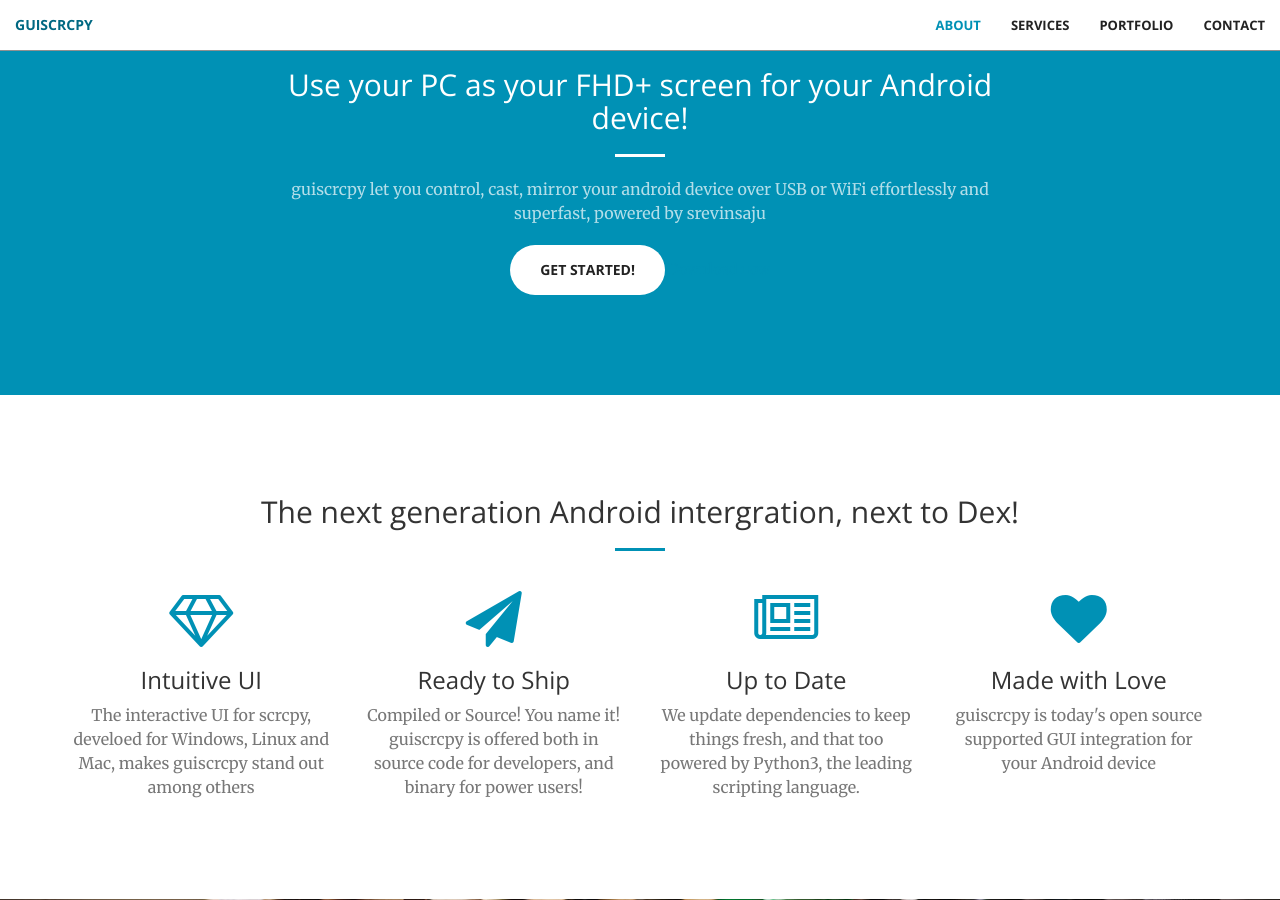
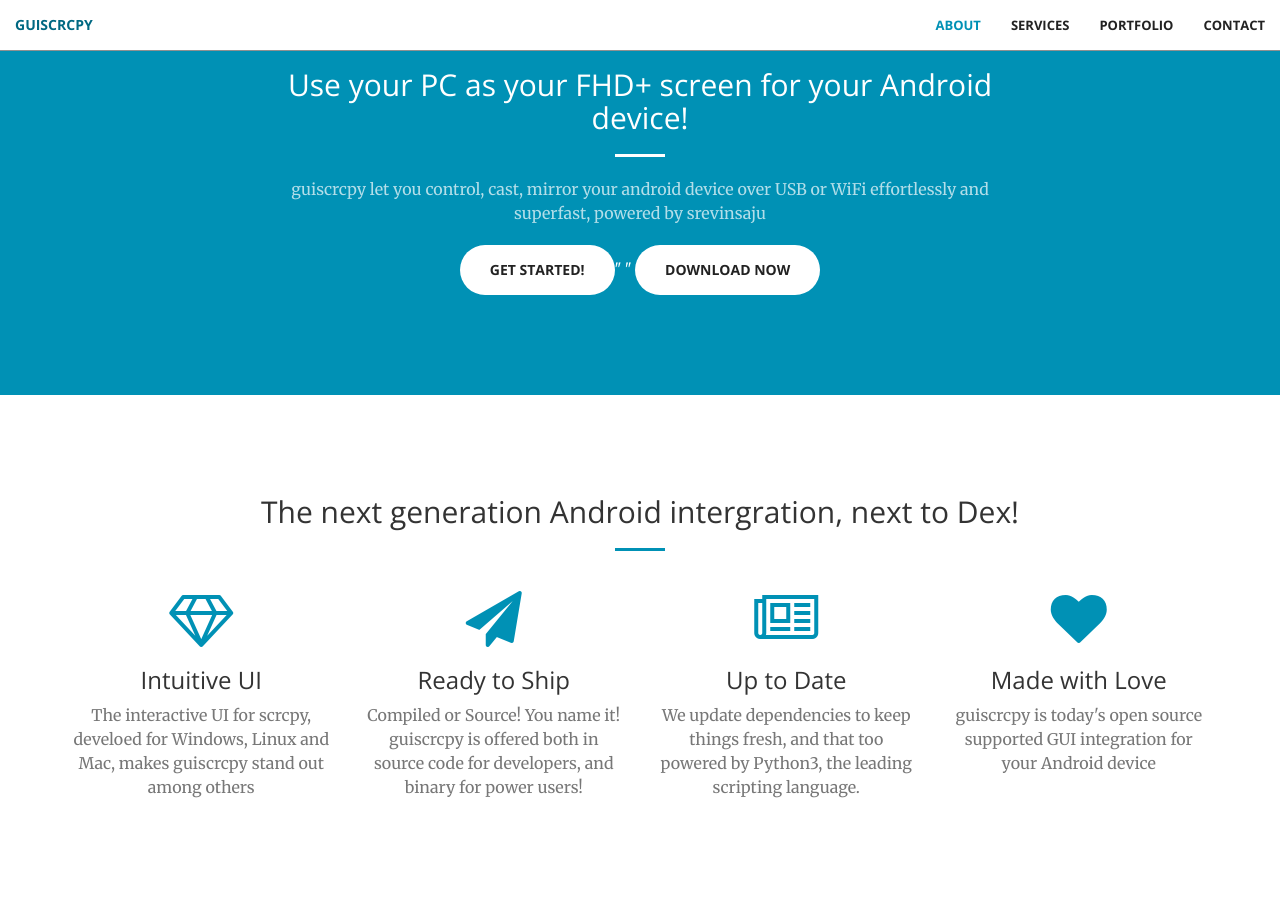
Before and after one commit to srevinsaju/guiscrcpy, a Jekyll site: the page built from docs/index.html, in a window 1280 px wide and 900 px high, scrolled down 932 px. Built offline with Jekyll 4.4.1, drawn with Linux system fonts in a browser that asks for light colours.

Commit message:
modified:   _includes/call-to-action.html 	modified:   _includes/portfolio.html

```diff
--- a/docs/_includes/call-to-action.html
+++ b/docs/_includes/call-to-action.html
@@ -5,8 +5,9 @@
                 <h2 class="section-heading">Use your PC as your FHD+ screen for your Android device!</h2>
                 <hr class="light">
                 <p class="text-faded">guiscrcpy let you control, cast, mirror your android device over USB or WiFi effortlessly and superfast, powered by srevinsaju</p>
-                <a href="https://github.com/srevinsaju/guiscrcpy/blob/master/README.md#guiscrcpy" class="btn btn-default btn-xl">Get Started!</a>
-                <a href="#Download">Download now</a>
+                <a href="https://github.com/srevinsaju/guiscrcpy/blob/master/README.md#guiscrcpy" class="btn btn-default btn-xl">Get Started!</a>"   "
+
+                <a href="#Download" class="btn btn-default btn-xl" >Download now</a>
             </div>
         </div>
     </div>
--- a/docs/_includes/portfolio.html
+++ b/docs/_includes/portfolio.html
@@ -1,91 +1,17 @@
 <section class="no-padding" id="portfolio">
     <div class="container-fluid">
         <div class="row no-gutter">
+
             <div class="col-lg-4 col-sm-6">
                 <a href="#" class="portfolio-box">
-                    <img src="img/portfolio/1.jpg" class="img-responsive" alt="">
+                    <img src="img/screen.png" class="img-responsive" alt="">
                     <div class="portfolio-box-caption">
                         <div class="portfolio-box-caption-content">
                             <div class="project-category text-faded">
-                                Category
+
                             </div>
                             <div class="project-name">
-                                Project Name
-                            </div>
-                        </div>
-                    </div>
-                </a>
-            </div>
-            <div class="col-lg-4 col-sm-6">
-                <a href="#" class="portfolio-box">
-                    <img src="img/portfolio/2.jpg" class="img-responsive" alt="">
-                    <div class="portfolio-box-caption">
-                        <div class="portfolio-box-caption-content">
-                            <div class="project-category text-faded">
-                                Category
-                            </div>
-                            <div class="project-name">
-                                Project Name
-                            </div>
-                        </div>
-                    </div>
-                </a>
-            </div>
-            <div class="col-lg-4 col-sm-6">
-                <a href="#" class="portfolio-box">
-                    <img src="img/portfolio/3.jpg" class="img-responsive" alt="">
-                    <div class="portfolio-box-caption">
-                        <div class="portfolio-box-caption-content">
-                            <div class="project-category text-faded">
-                                Category
-                            </div>
-                            <div class="project-name">
-                                Project Name
-                            </div>
-                        </div>
-                    </div>
-                </a>
-            </div>
-            <div class="col-lg-4 col-sm-6">
-                <a href="#" class="portfolio-box">
-                    <img src="img/portfolio/4.jpg" class="img-responsive" alt="">
-                    <div class="portfolio-box-caption">
-                        <div class="portfolio-box-caption-content">
-                            <div class="project-category text-faded">
-                                Category
-                            </div>
-                            <div class="project-name">
-                                Project Name
-                            </div>
-                        </div>
-                    </div>
-                </a>
-            </div>
-            <div class="col-lg-4 col-sm-6">
-                <a href="#" class="portfolio-box">
-                    <img src="img/portfolio/5.jpg" class="img-responsive" alt="">
-                    <div class="portfolio-box-caption">
-                        <div class="portfolio-box-caption-content">
-                            <div class="project-category text-faded">
-                                Category
-                            </div>
-                            <div class="project-name">
-                                Project Name
-                            </div>
-                        </div>
-                    </div>
-                </a>
-            </div>
-            <div class="col-lg-4 col-sm-6">
-                <a href="#" class="portfolio-box">
-                    <img src="img/portfolio/6.jpg" class="img-responsive" alt="">
-                    <div class="portfolio-box-caption">
-                        <div class="portfolio-box-caption-content">
-                            <div class="project-category text-faded">
-                                Category
-                            </div>
-                            <div class="project-name">
-                                Project Name
+                                In action
                             </div>
                         </div>
                     </div>
```
